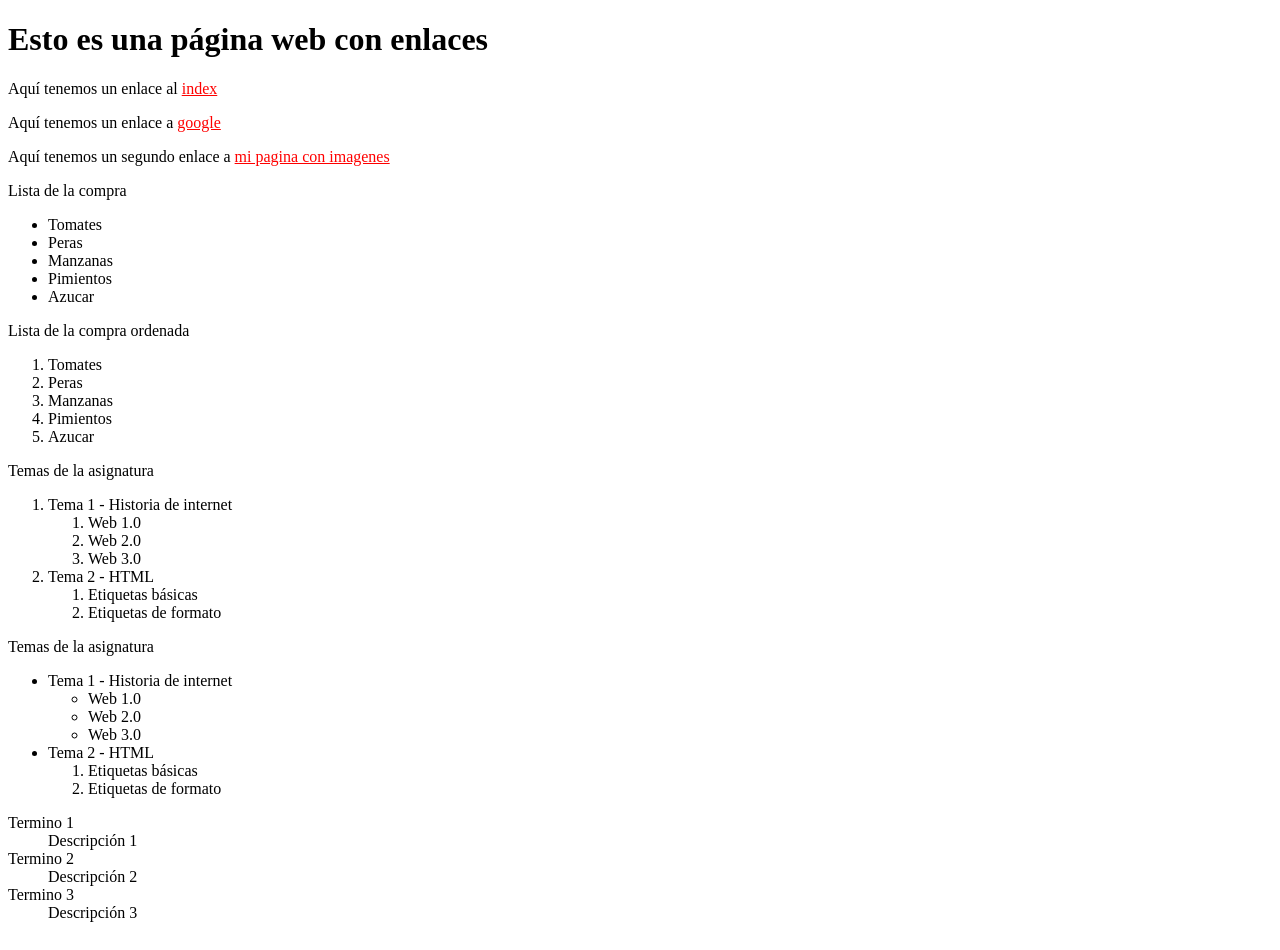
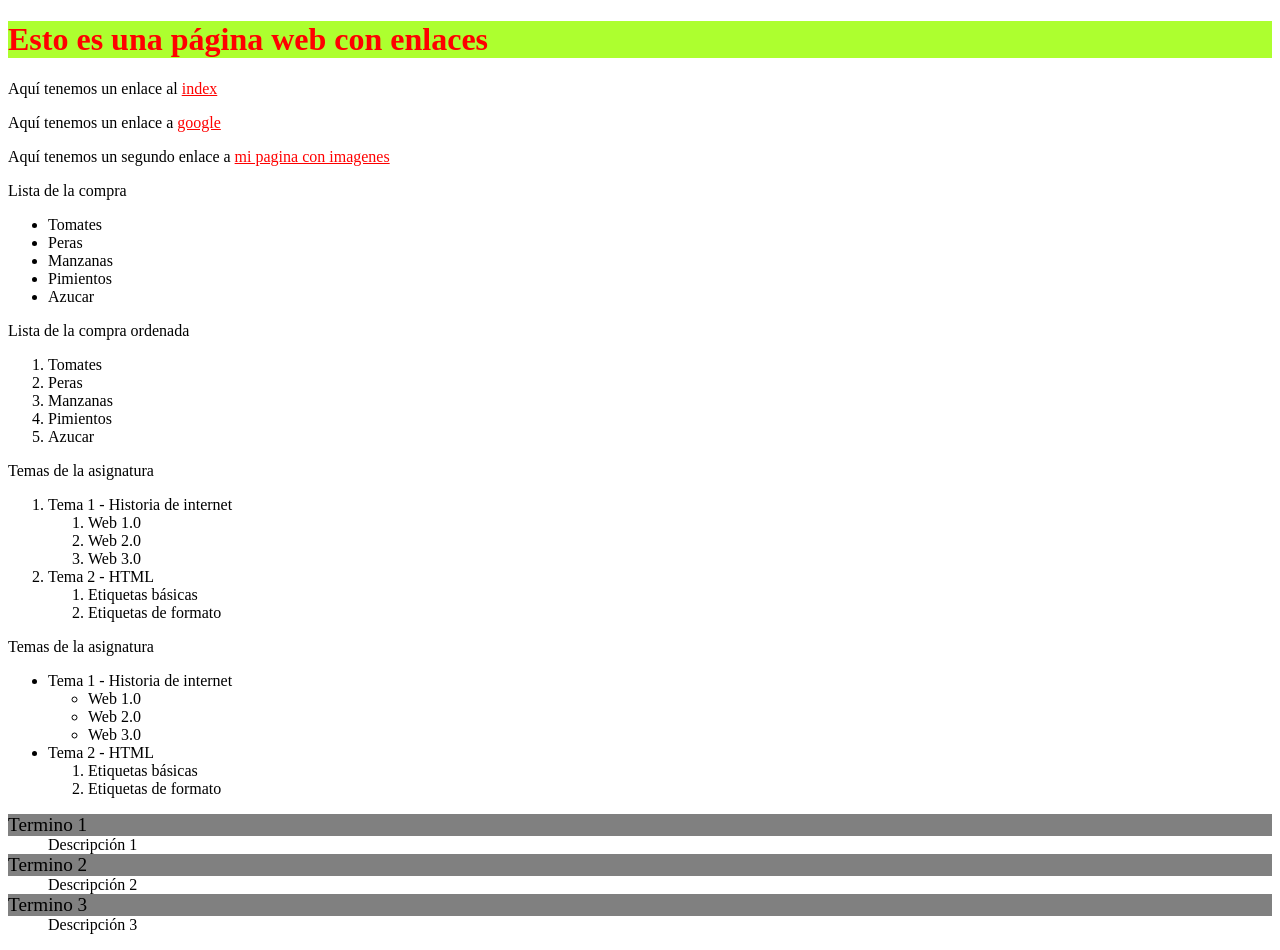
Before and after one commit to profesor-carlospf/mi-primera-pagina-web, a plain HTML site: page site/MiPaginaConEnlaces.html in a window 1280 px wide. Drawn offline with Linux system fonts and the light colour scheme.

Commit message:
Añadidos estilos al h1 y al dt

```diff
--- a/site/estilos.css
+++ b/site/estilos.css
@@ -1,3 +1,7 @@
+h1 {
+    background-color: greenyellow;
+    color:red;
+}
 a:link {
     color: red;
 }
@@ -11,3 +15,8 @@ a:active {
     color: lime;
     background-color: orange;
 }
+
+dt {
+    font-size: 1.2rem;
+    background-color: grey;
+}
```
